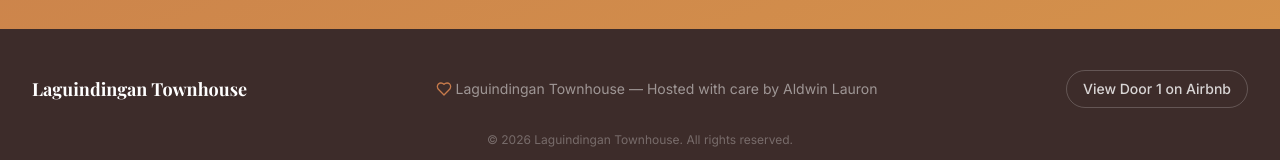
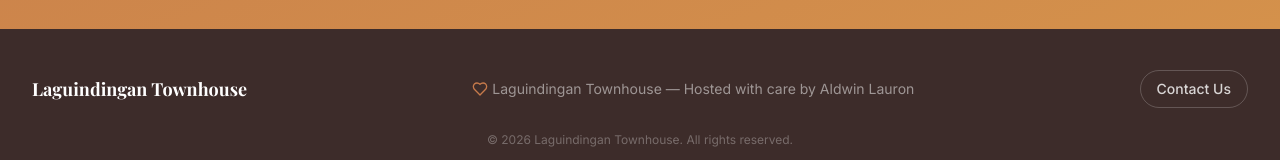
Before and after one commit to lauronjohn/laguindingan-townhouse, a React (Vite) app: page / in a window 1280 px wide. Shown: the part 6732-6892 px from the top of the page. Built offline with nearby package versions, Linux system fonts and the light colour scheme.

Commit message:
Replace footer Airbnb button with 'Contact Us' linking to Facebook page

```diff
--- a/src/components/Footer.jsx
+++ b/src/components/Footer.jsx
@@ -1,10 +1,7 @@
-import { useUnit } from "../context/UnitContext";
 import { siteData } from "../data/siteData";
 import { Heart } from "lucide-react";
 
 export default function Footer() {
-  const { activeUnit } = useUnit();
-
   return (
     <footer className="border-t border-cocoa/5 bg-cocoa py-10">
       <div className="mx-auto max-w-7xl px-4 sm:px-6 lg:px-8">
@@ -19,12 +16,12 @@ export default function Footer() {
           </div>
 
           <a
-            href={activeUnit.airbnbUrl}
+            href="https://www.facebook.com/profile.php?id=61576873059475"
             target="_blank"
             rel="noopener noreferrer"
             className="rounded-full border border-white/20 px-4 py-2 text-sm font-medium text-white/80 transition-all hover:border-white/50 hover:text-white"
           >
-            View {activeUnit.name} on Airbnb
+            Contact Us
           </a>
         </div>
 
```
